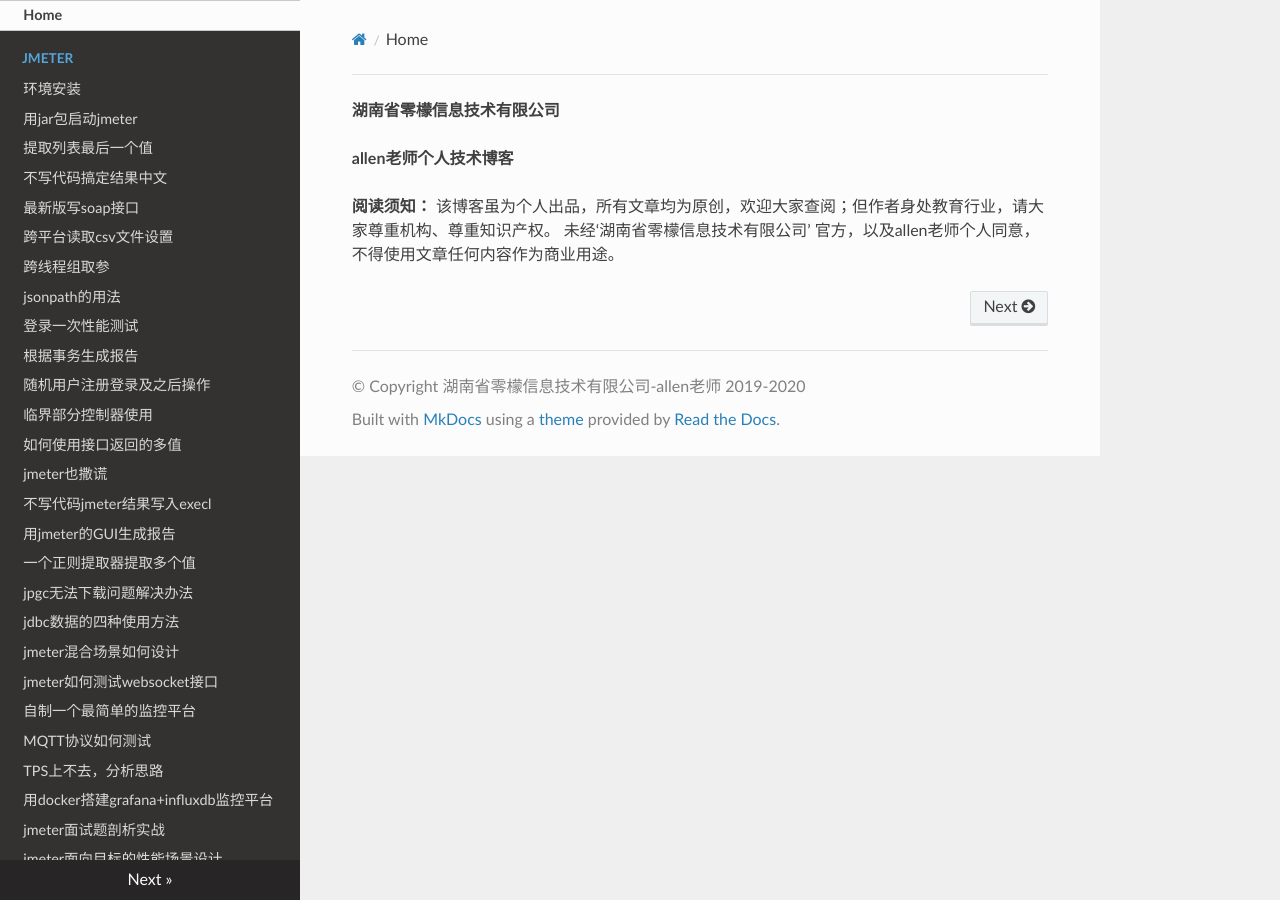
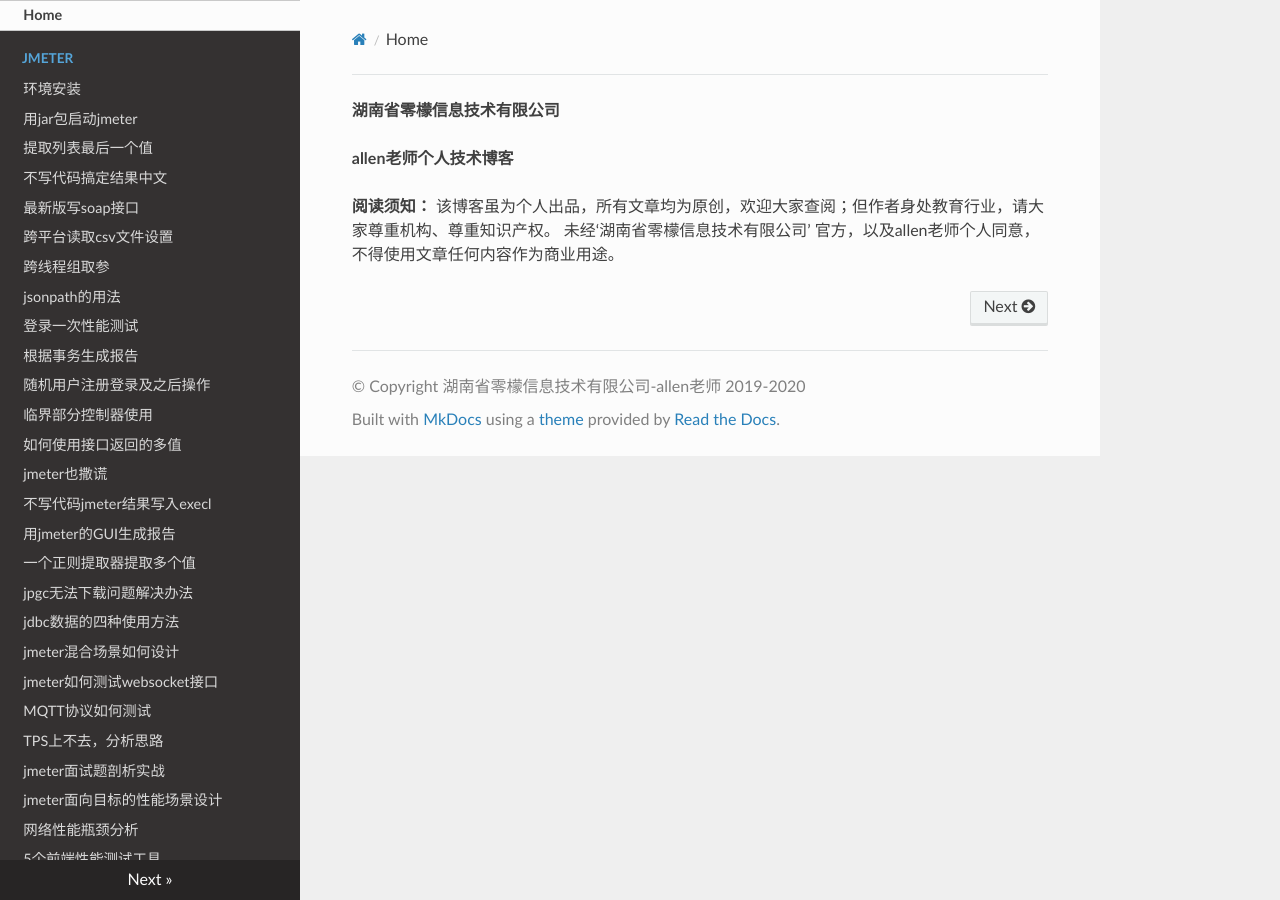
Before and after one commit to lliuxiaoyunn/articles, an MkDocs documentation site: the page built from docs/README.md, in a window 1280 px wide. Built offline with MkDocs 1.6.1, drawn with Linux system fonts in a browser that asks for light colours; nearby versions of some CDN libraries; some of the changed lines change nothing that is shown.

Commit message:
增加文件和脚本-20210422

```diff
--- a/mkdocs.yml
+++ b/mkdocs.yml
@@ -28,15 +28,12 @@
                 - 'jdbc数据的四种使用方法': 'jmeter获取jdbc数据使用的四种方法.md'
                 - 'jmeter混合场景如何设计': 'Jmeter性能测试时如何设计混合场景.md'
                 - 'jmeter如何测试websocket接口': 'jmeter如何测试websocket接口.md'
-                - '自制一个最简单的监控平台': '一行命令，自制一个服务器监控平台.md'
                 - 'MQTT协议如何测试': 'Jmeter如何测试MQTT服务.md'
                 - 'TPS上不去，分析思路': '性能测试TPS上不去问题分析，思路整理.md'
-                - '用docker搭建grafana+influxdb监控平台': 'docker方式搭建grafana+influxdb监控平台.md'
                 - 'jmeter面试题剖析实战': '一个jmeter面试题.md'
                 - 'jmeter面向目标的性能场景设计': 'jmeter面向目标的性能场景设计.md'
                 - '网络性能瓶颈分析': '网络性能瓶颈分析，看这篇就够了.md'
                 - '5个前端性能测试工具': '前端性能测试工具.md'
-                - 'nmon最详尽的用法介绍': '一文让你学到nmon最详尽的用法.md'
                 - 'jmeter时间相关转换': 'Jmeter如何把时间戳转为本地时间.md'
                 - '写爬虫，其实不需要懂代码': '写爬虫，要懂代码吗？No.md'
         - 其他知识:
@@ -63,13 +60,17 @@
                   - 'prometheus资源监控': 'prometheus监控服务器.md'
                   - 'zabbix与prometheus比较': 'zabbix与prometheus比较.md'
         - gra-prometheus:
+            - '用docker搭建grafana+influxdb监控平台': 'docker方式搭建grafana+influxdb监控平台.md'
             - 'prometheus语法': 'prometheus语法.md'
             - 'prometheus监控硬件资源': 'grafana+prometheus监控服务器硬件资源.md'
             - 'prometheus监控tomcat': 'grafana+prometheus+tomcat监控.md'
             - 'prometheus监控nginx': 'grafana+prometheus+nginx监控负载均衡.md'
             - 'prometheus监控mysql': 'grafana+prometheus+mysql 监控关系型数据库.md'
             - 'prometheus监控redis': 'grafana+prometheus+redis 监控缓存数据库.md'
-        - 其他工具:
+        - 性能监控:
+            - '自制一个最简单的监控平台': '一行命令，自制一个服务器监控平台.md'
+            - 'nmon最详尽的用法介绍': '一文让你学到nmon最详尽的用法.md'
+        - 其他性能工具:
                   - 'wrk基准测试技能介绍': 'wrk基准测试技能介绍.md'
                   - 'ab做性能测试': '一文告诉你ab如何做性能测试.md'
         - 自动化:
```
